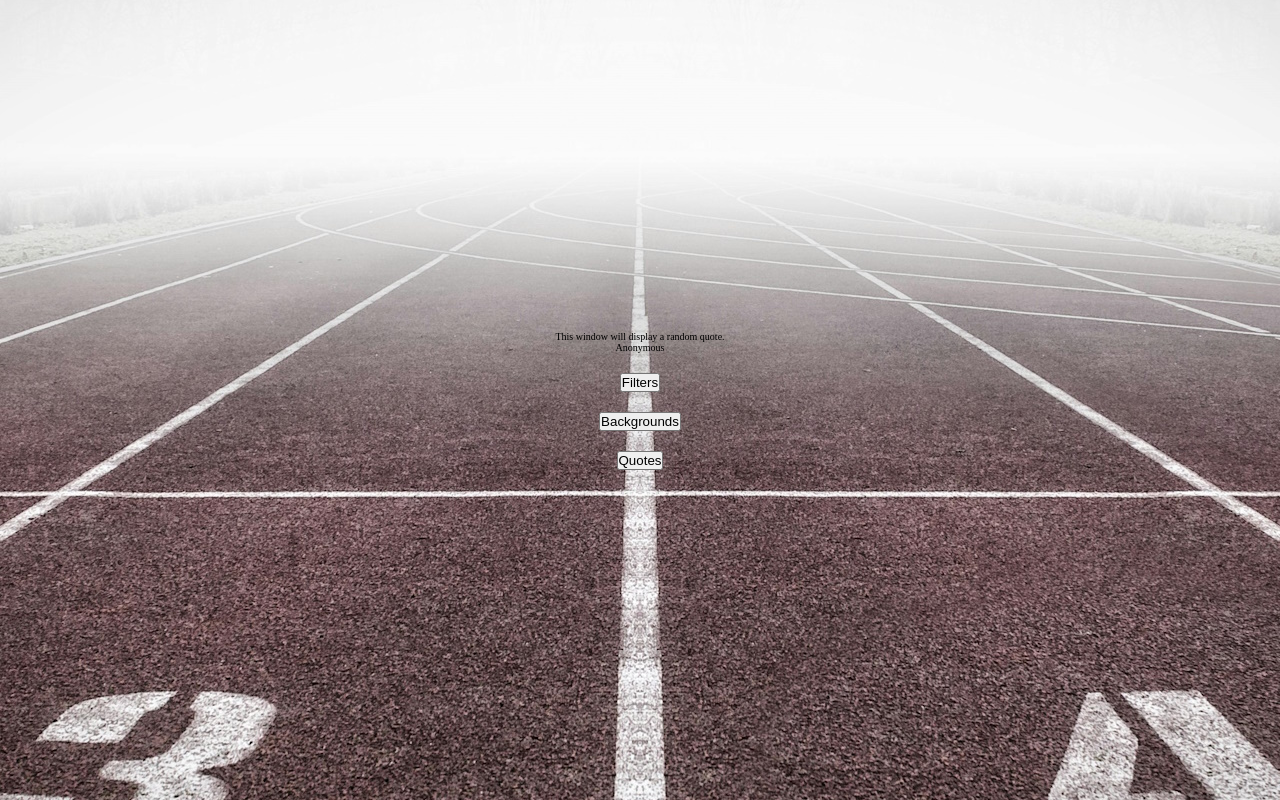
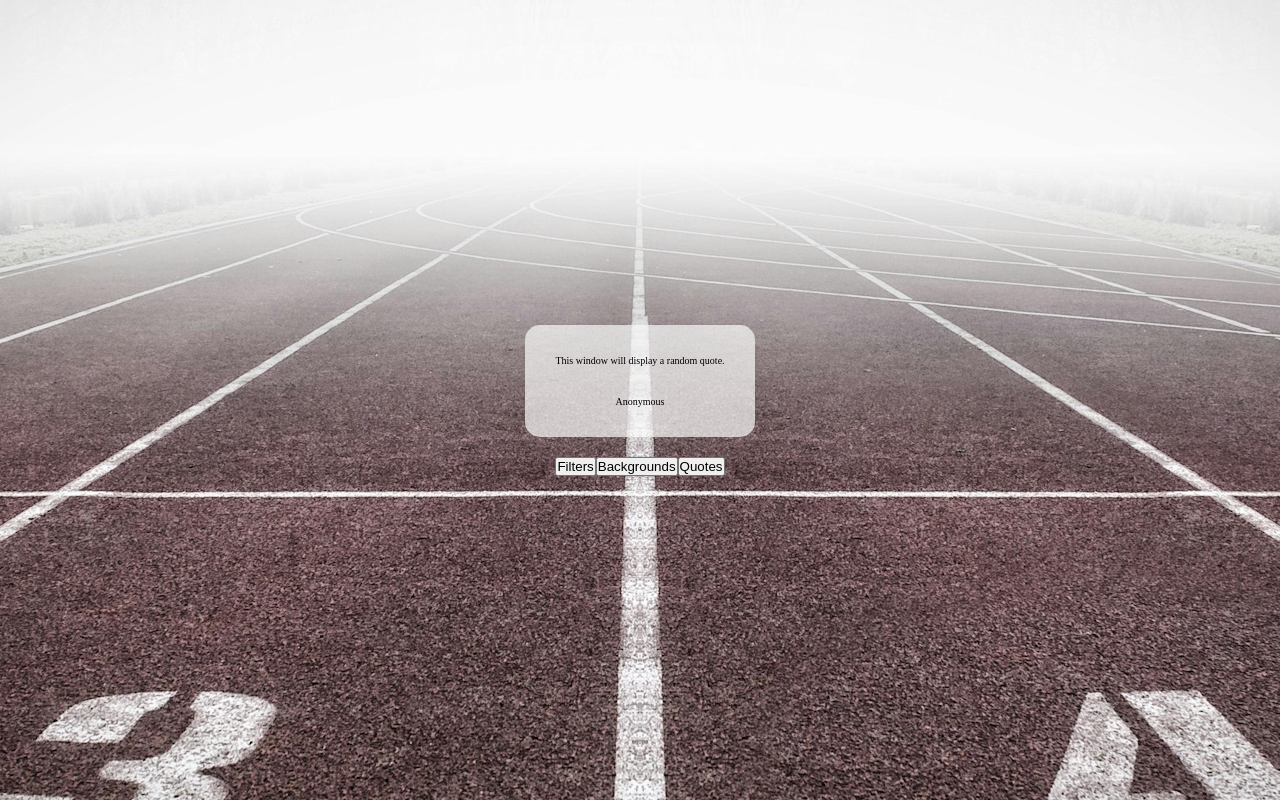
Before and after one commit to Honsie-Pie/Quote-Machine, a React (Vite) app: page / in a window 1280 px wide. Built offline with nearby package versions, Linux system fonts and the light colour scheme.

Commit message:
Style background selection window.

```diff
--- a/src/App.css
+++ b/src/App.css
@@ -1,3 +1,7 @@
+/*
+Universal
+*/
+
 *, *::after, *::before{
   margin:0;
   padding:0;
@@ -9,6 +13,10 @@
   /*1rem will equal to 10px*/
   font-size: 62.5%;
 }
+
+/*
+
+*/
 
 .app{
   height: 100vh;
@@ -28,17 +36,78 @@
   background-position: center;
 }
 
+.box{
+  padding: 3em 3em 3em 3em;
+  border-radius: 1.5em;
+  background-color:rgba(250,250,250, 0.7);
+
+  position:relative;
+  z-index:1;
+  max-height: 85%;
+
+  /*Flex */
+  display: flex;
+  flex-direction: column;
+  align-items: center;
+  justify-content: flex-start;
+  gap: 3em;
+}
+
+/*
+Temp stuff
+*/
+
+.main-controls{
+  position:relative;
+  z-index:0;
+}
+
+/*
+Background selection
+*/
+
+.bg-select{
+  background-color: aliceblue;
+  width: 700px;
+  height: 70%;
+
+  padding: 3em 1em 3em 3em;
+
+  display: flex;
+  flex-direction: row;
+  flex-wrap: wrap;
+  gap: 2em;
+
+  overflow-x:hidden;
+  overflow-y:scroll;
+
+}
+/*BG thumbs*/
+
+.bg-thumb{
+  border: 3px solid black;
+  /*Flex stuff*/
+  display: flex;
+  flex-direction: column;
+  align-items: center;
+  justify-content: center;
+}
+
+.bg-thumb > img{
+  height: 108px;
+  width: 192px;
+}
+
+/*
+Background transitions
+*/
+
 .screen{
   height:100%;
   width:100%;
   background-color:rgba(9,9,12,0);
   position: absolute;
   z-index: 0;
-}
-
-.box{
-  position:relative;
-  z-index:1;
 }
 
 .fadein{
@@ -59,3 +128,7 @@
     background-color:rgba(9,9,12,0);
   }
 }
+
+/*
+Responsiveness
+*/
--- a/src/App.jsx
+++ b/src/App.jsx
@@ -92,9 +92,12 @@ function App() {
       ? <Backgrounds url={curBg} backgrounds={BGLIST} toggleBackground={toggleBackground}/>
       : phase === PHASES.FILTERS
       ? <Filters /> : <p>Error</p>}
-      <button onClick={() => setPhase(PHASES.FILTERS)}>Filters</button>
-      <button onClick={() => setPhase(PHASES.BACKGROUNDS)}>Backgrounds</button>
-      <button onClick={() => setPhase(PHASES.QUOTE)}>Quotes</button>
+      <div className="main-controls">
+        <button onClick={() => setPhase(PHASES.FILTERS)}>Filters</button>
+        <button onClick={() => setPhase(PHASES.BACKGROUNDS)}>Backgrounds</button>
+        <button onClick={() => setPhase(PHASES.QUOTE)}>Quotes</button>
+      </div>
+
     </div>
   )
 }
--- a/src/components/Backgrounds.jsx
+++ b/src/components/Backgrounds.jsx
@@ -3,9 +3,9 @@ import React from 'react'
 export default function Backgrounds({ url, backgrounds, toggleBackground }) {
   return (
     <div className="box">
-        <p>This screen will allow the user to change background image.</p>
-        <p>Current background is: {url}</p>
-        {backgrounds.map((b) => <div key={b.thumb} onClick={()=>toggleBackground(b.url)}><img src={b.thumb} /></div>)}
+        <div className="bg-select">
+            {backgrounds.map((b) => <div className="bg-thumb" key={b.thumb} onClick={()=>toggleBackground(b.url)}><img src={b.thumb} /></div>)}
+        </div>
     </div>
   )
 }
```
